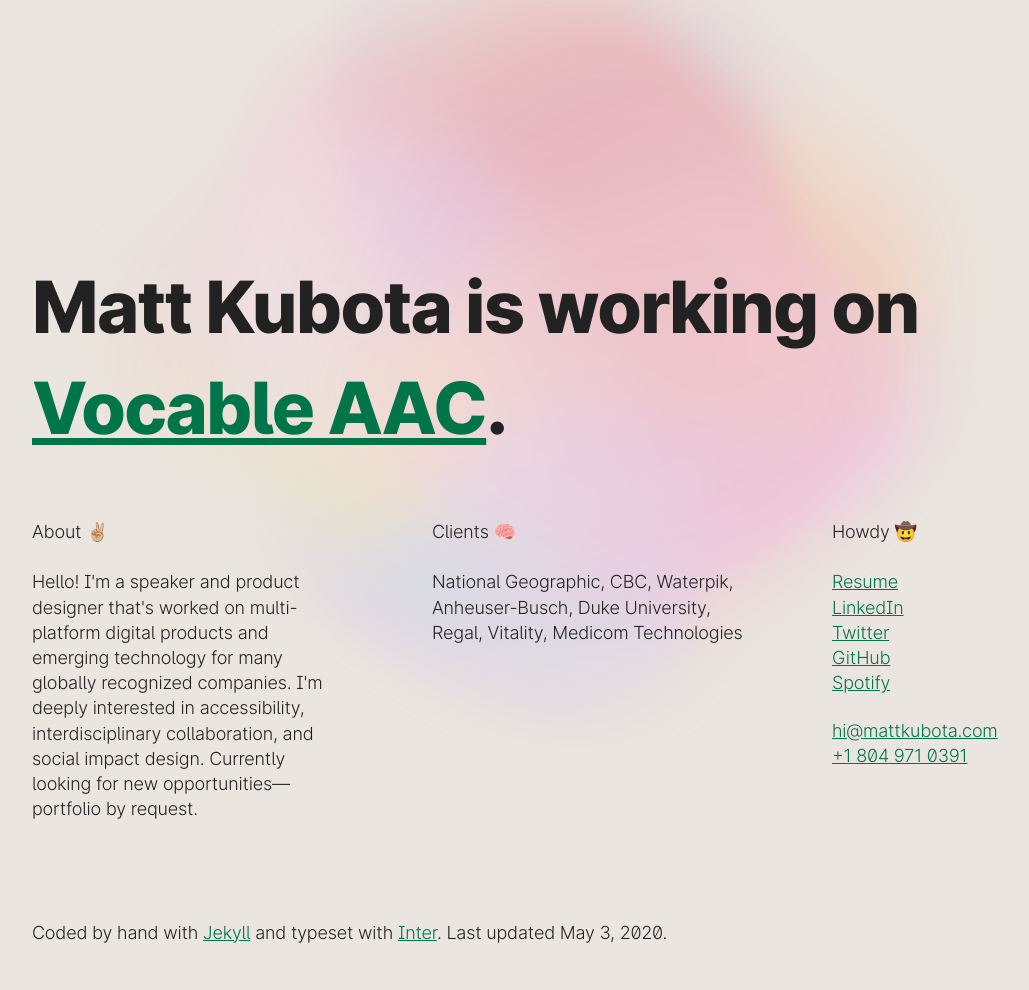
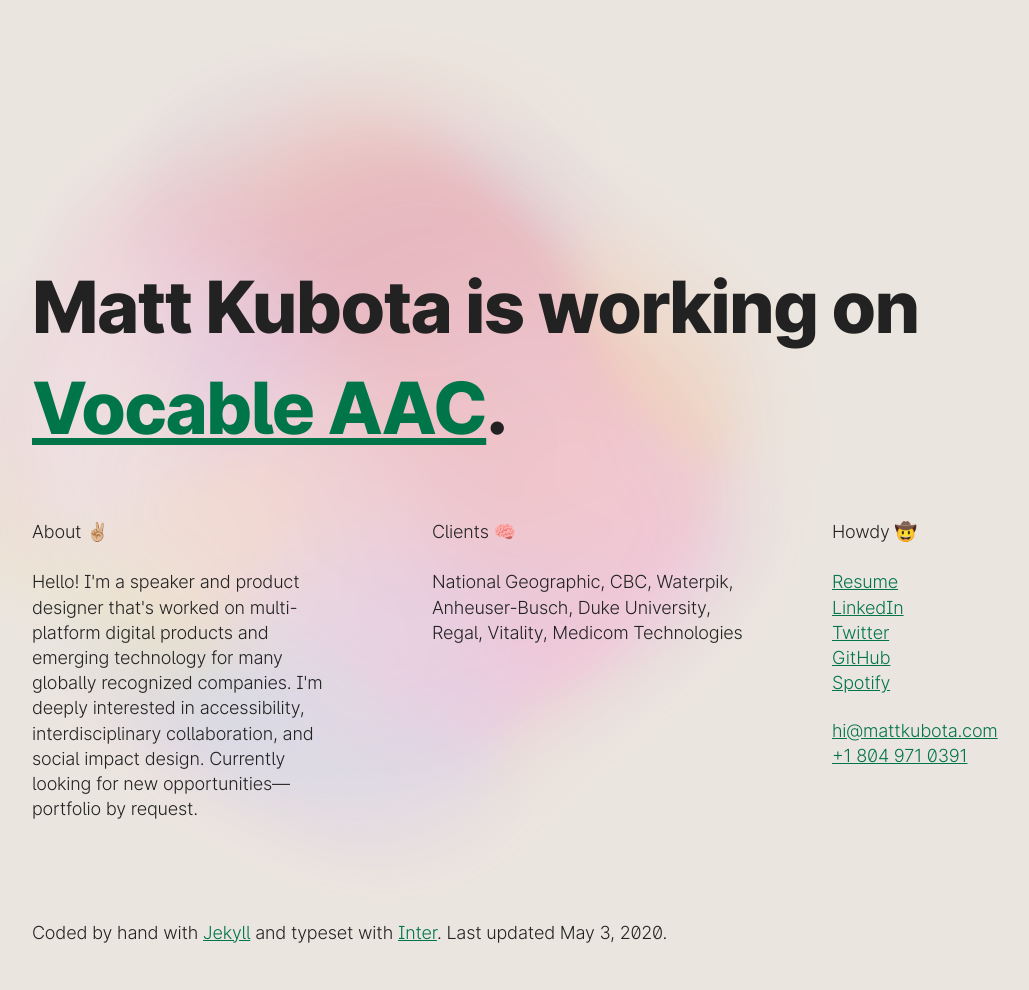
Before and after one commit to mattkubota/mattkubota.com, a Jekyll site: the page built from index.md, in a window 1280 px wide. Shown: the whole page, without its empty margins (32-1061 px from the left). Built offline with Jekyll 4.4.1, drawn with Linux system fonts in a browser that asks for light colours.

Commit message:
fixed the weird scrolling and some of the media queries

```diff
--- a/_sass/main.scss
+++ b/_sass/main.scss
@@ -36,7 +36,7 @@
 /* MAIN */
 :root {
   --font-size--default: calc((18/16) * 1rem); /* 18px */
-  --font-size--large: calc((56/16) * 1rem); /* 56 */
+  --font-size--large: calc((48/16) * 1rem); /* 56 */
   --font-size--xlarge: calc((72/16) * 1rem); /* 72px */
 }
 
@@ -223,20 +223,25 @@
 .gradient-wrap {
   position: absolute;
   z-index: -1;
+  overflow: hidden;
   display: flex;
-  height: 70vh;
   width: 100vw;
-  align-items: center;
-  justify-content: center;
+  max-width: 120rem;
+  margin: auto;
+  top: 0;
+  left: 0;
+  right: 0;
+  bottom: 0;
+  align-items: start;
   opacity: .4;
-  filter: blur(16px) brightness(100%);
+  filter: blur(16px);
+  padding-top: 5vh;
 }
 
 .gradient-1, .gradient-2, .gradient-3 {
   position: absolute;
   height: 50rem;
   width: 50rem;
-  left: 15%;
 }
 
 .gradient-1 {
@@ -286,7 +291,14 @@
     font-size: var(--font-size--large);
   }
 
+  .gradient-wrap {
+    margin: initial;
+    justify-content: center;
+    padding-top: initial;
+  }
+
   .gradient-1, .gradient-2, .gradient-3 {
-    left: initial;
+    height: 30rem;
+    width: 30rem;
   }
 }
```
